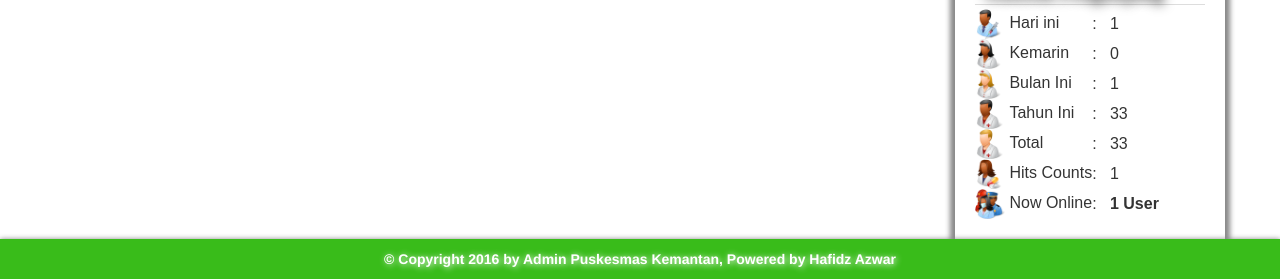
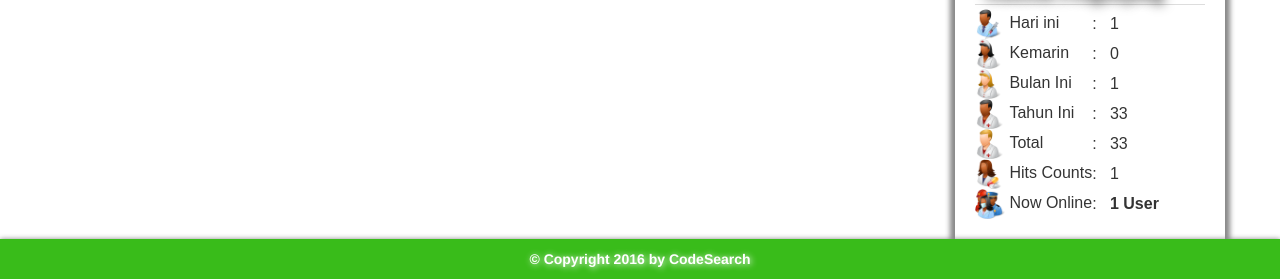
Before and after one commit to 9090ID/Sistem-Informasi-Puskesmas, a CodeIgniter app: page /Sistem-Informasi-Puskesmas/index.php/welcome/visi in a window 1280 px wide. Shown: the part 1006-1285 px from the top of the page. Run offline with CodeIgniter, Linux system fonts and the light colour scheme; data comes from the database, SQL or seed files in the repository; some libraries are stand-ins or nearby versions.

Commit message:
Update bawah.php

```diff
--- a/application/views/layout/bawah.php
+++ b/application/views/layout/bawah.php
@@ -1,7 +1,7 @@
 <br /><br />
 <div class="navbar navbar-fixed-bottom">
 <div class="foot">
-     <h5>&#169; Copyright 2016 by Admin Puskesmas Kemantan, Powered by Hafidz Azwar</h5>
+     <h5>&#169; Copyright 2016 by CodeSearch</h5>
 </div>
 	</div>
   <!-- Le javascript
```
